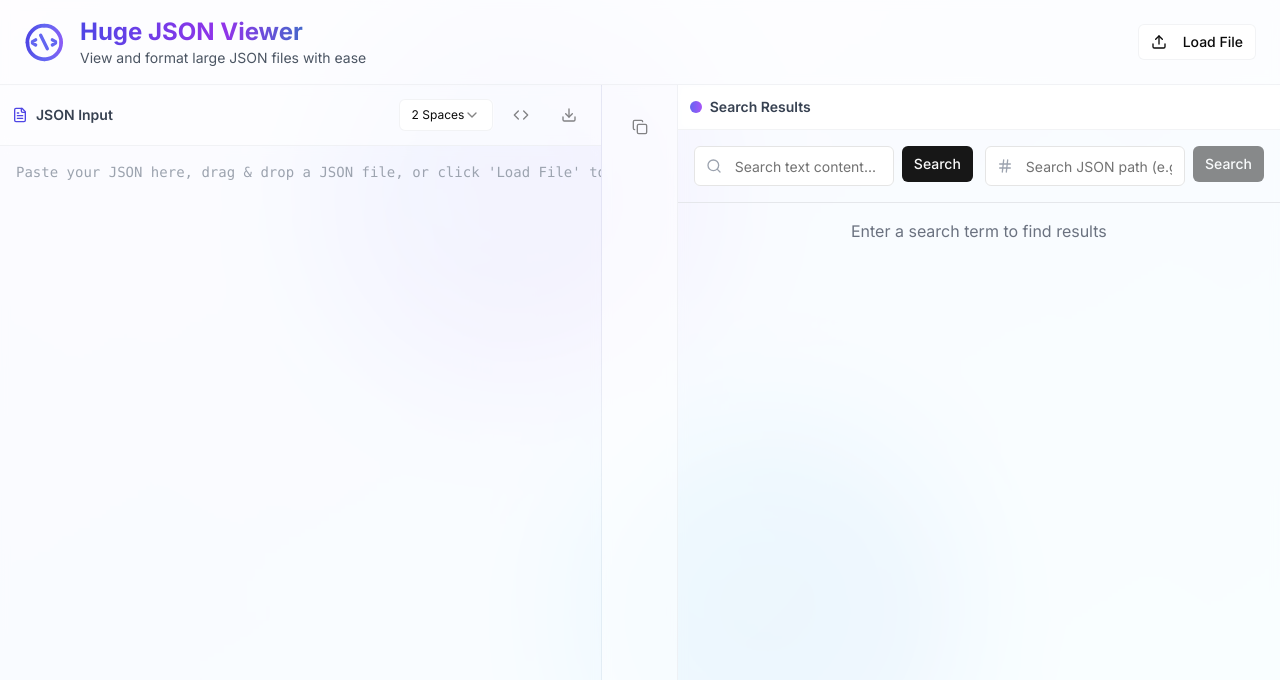
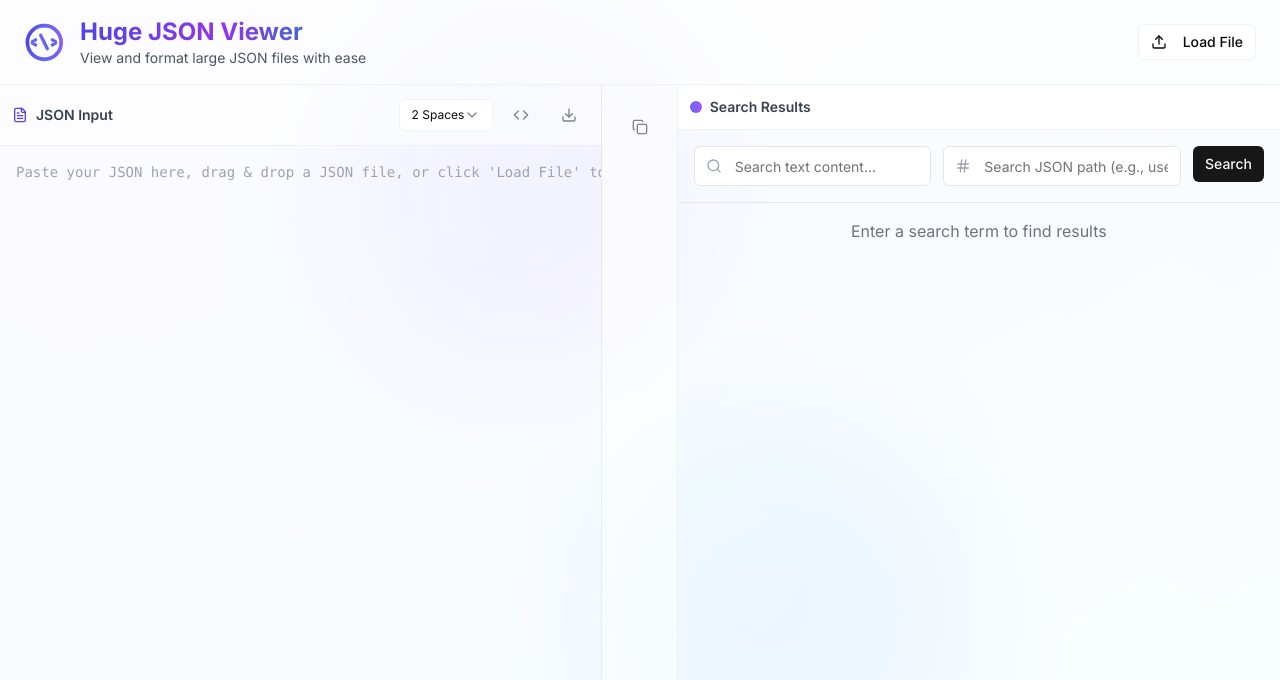
Before and after one commit to shaneosullivan/hugejson, a Next.js app: page / in a window 1280 px wide. Shown: the top 680 px of the page. Built offline with nearby package versions, Linux system fonts and the light colour scheme.

Commit message:
Just use one search button

```diff
--- a/components/search-results.tsx
+++ b/components/search-results.tsx
@@ -378,20 +378,16 @@ export function SearchResults({
     [jsonData, contentLines]
   );
 
-  const handleTextSearchSubmit = useCallback(
+  const handleSearchSubmit = useCallback(
     (e: React.FormEvent) => {
       e.preventDefault();
+      if (textSearch.trim()) {
         performTextSearch(textSearch);
+      } else if (pathSearch.trim()) {
+        performPathSearch(pathSearch);
+      }
     },
-    [textSearch, performTextSearch]
-  );
-
-  const handlePathSearchSubmit = useCallback(
-    (e: React.FormEvent) => {
-      e.preventDefault();
-      performPathSearch(pathSearch);
-    },
-    [pathSearch, performPathSearch]
+    [textSearch, pathSearch, performTextSearch, performPathSearch]
   );
 
   // Handle mouse enter to get precomputed path
@@ -474,11 +470,10 @@ export function SearchResults({
     <div className="flex flex-col h-full">
       {/* Search Inputs */}
       <div className="p-4 border-b border-gray-200 dark:border-gray-700">
-        <div className="flex gap-3">
+        <form onSubmit={handleSearchSubmit} className="flex gap-3">
           {/* Text Search */}
-          <form
-            onSubmit={handleTextSearchSubmit}
-            className="flex gap-2 transition-all duration-200 ease-in-out"
+          <div
+            className="flex-1 relative transition-all duration-200 ease-in-out"
             style={{
               flex:
                 focusedInput === "text"
@@ -488,7 +483,6 @@ export function SearchResults({
                   : "1",
             }}
           >
-            <div className="flex-1 relative">
             <Search className="absolute left-3 top-1/2 transform -translate-y-1/2 text-gray-400 w-4 h-4" />
             <Input
               type="text"
@@ -508,15 +502,10 @@ export function SearchResults({
               className="pl-10"
             />
           </div>
-            <Button type="submit" size="sm" disabled={isSearching}>
-              Search
-            </Button>
-          </form>
 
           {/* Path Search */}
-          <form
-            onSubmit={handlePathSearchSubmit}
-            className="flex gap-2 transition-all duration-200 ease-in-out"
+          <div
+            className="flex-1 relative transition-all duration-200 ease-in-out"
             style={{
               flex:
                 focusedInput === "path"
@@ -526,7 +515,6 @@ export function SearchResults({
                   : "1",
             }}
           >
-            <div className="flex-1 relative">
             <Hash className="absolute left-3 top-1/2 transform -translate-y-1/2 text-gray-400 w-4 h-4" />
             <Input
               type="text"
@@ -548,11 +536,16 @@ export function SearchResults({
               className="pl-10"
             />
           </div>
-            <Button type="submit" size="sm" disabled={isSearching || !jsonData}>
+
+          {/* Single Search Button */}
+          <Button
+            type="submit"
+            size="sm"
+            disabled={isSearching || (pathSearch.trim() && !jsonData)}
+          >
             Search
           </Button>
         </form>
-        </div>
       </div>
 
       {/* Results List */}
```
Lines whose indentation alone changed are shown as unchanged.
